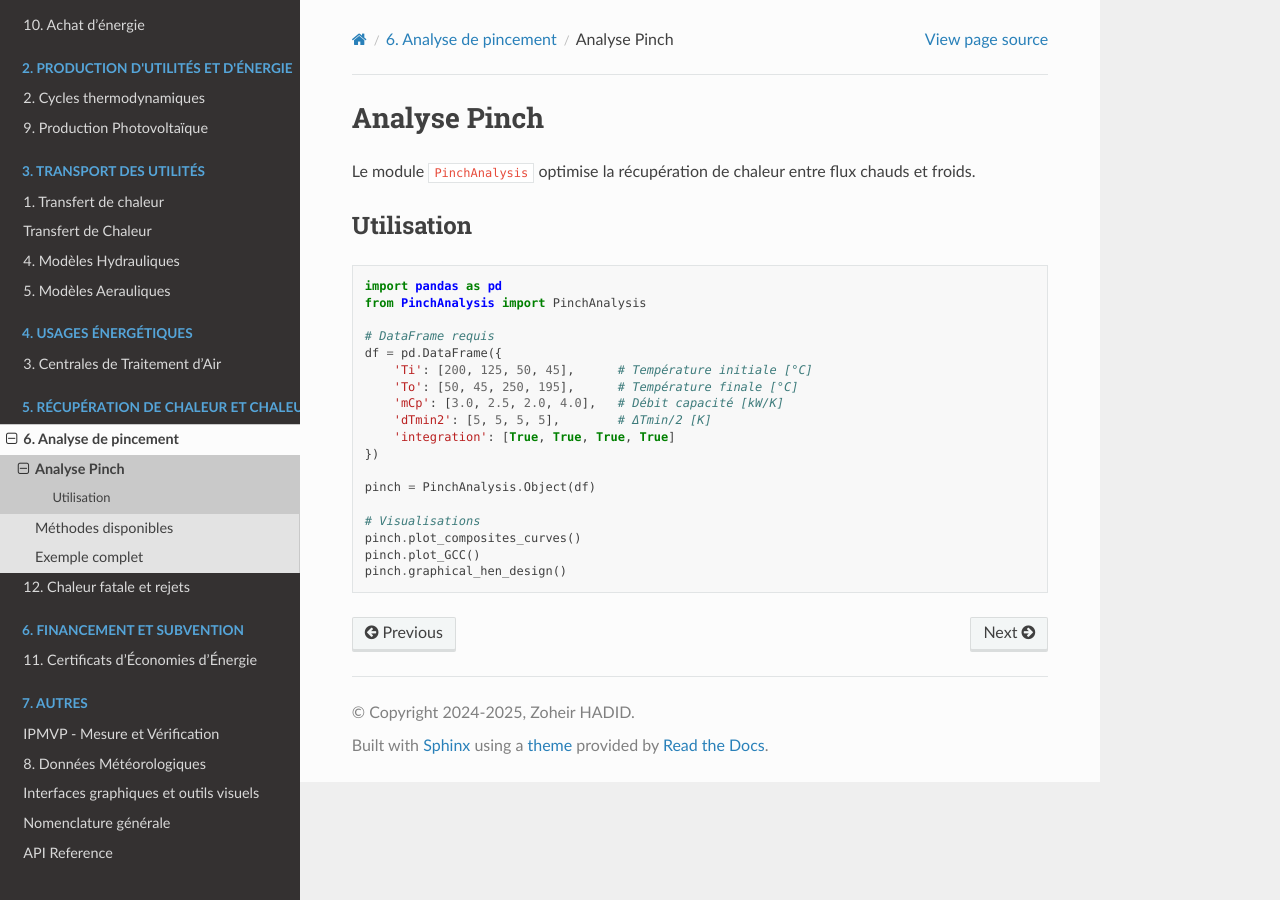
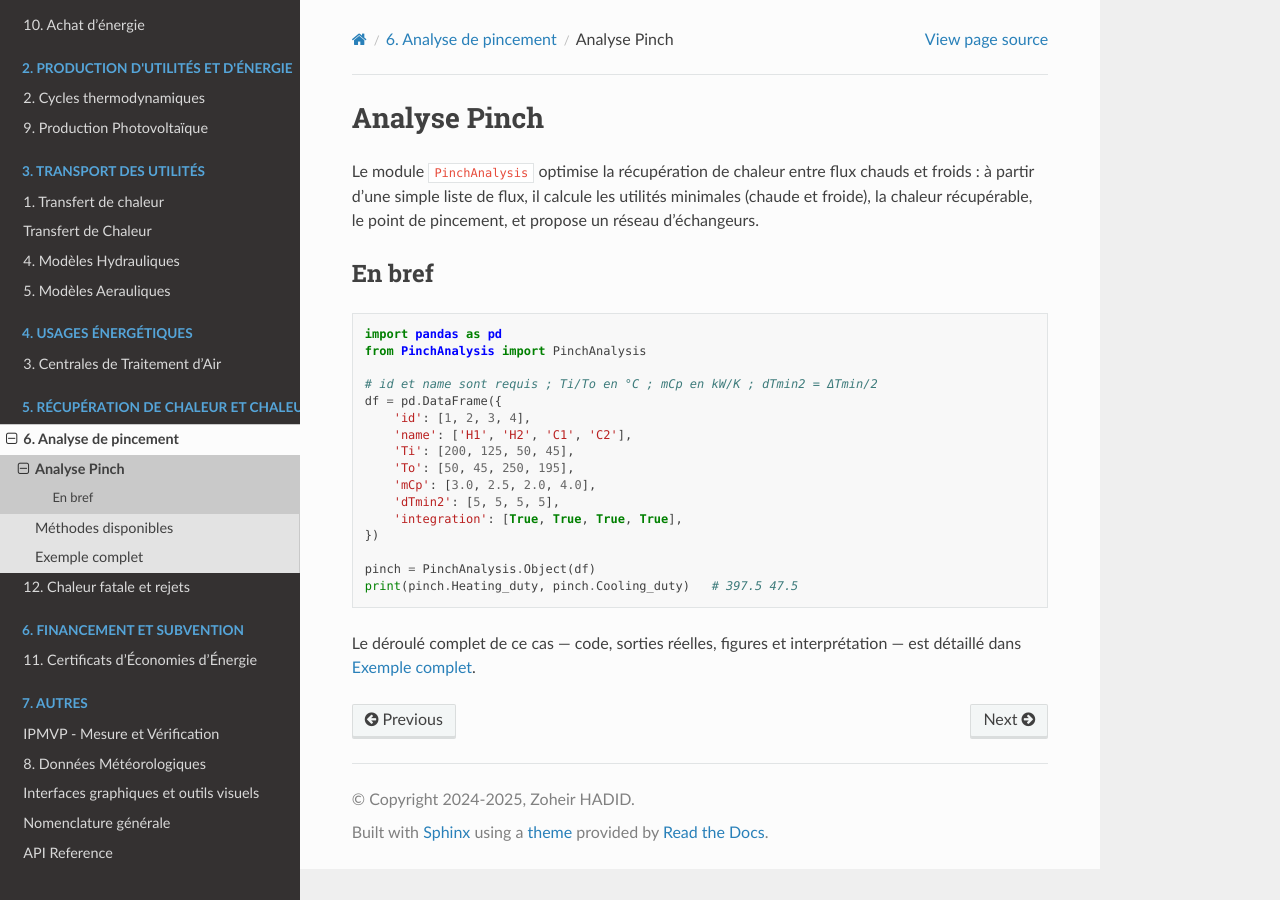
Before and after one commit to ZoheirHADID/EnergySystemModels-fr, a Sphinx documentation site: the page built from docs/source/006-pinch_analysis/introduction.rst, in a window 1280 px wide. Built offline with Sphinx 7.4.7 and the Read the Docs theme 3.1.0, drawn with Linux system fonts in a browser that asks for light colours.

Commit message:
2026-07-10-001

```diff
--- a/docs/source/006-pinch_analysis/introduction.rst
+++ b/docs/source/006-pinch_analysis/introduction.rst
@@ -1,28 +1,32 @@
 Analyse Pinch
 =============
 
-Le module ``PinchAnalysis`` optimise la récupération de chaleur entre flux chauds et froids.
+Le module ``PinchAnalysis`` optimise la récupération de chaleur entre flux
+chauds et froids : à partir d'une simple liste de flux, il calcule les utilités
+minimales (chaude et froide), la chaleur récupérable, le point de pincement, et
+propose un réseau d'échangeurs.
 
-Utilisation
------------
+En bref
+-------
 
 .. code-block:: python
 
    import pandas as pd
    from PinchAnalysis import PinchAnalysis
 
-   # DataFrame requis
+   # id et name sont requis ; Ti/To en °C ; mCp en kW/K ; dTmin2 = ΔTmin/2
    df = pd.DataFrame({
-       'Ti': [200, 125, 50, 45],      # Température initiale [°C]
-       'To': [50, 45, 250, 195],      # Température finale [°C]
-       'mCp': [3.0, 2.5, 2.0, 4.0],   # Débit capacité [kW/K]
-       'dTmin2': [5, 5, 5, 5],        # ΔTmin/2 [K]
-       'integration': [True, True, True, True]
+       'id': [1, 2, 3, 4],
+       'name': ['H1', 'H2', 'C1', 'C2'],
+       'Ti': [200, 125, 50, 45],
+       'To': [50, 45, 250, 195],
+       'mCp': [3.0, 2.5, 2.0, 4.0],
+       'dTmin2': [5, 5, 5, 5],
+       'integration': [True, True, True, True],
    })
 
    pinch = PinchAnalysis.Object(df)
+   print(pinch.Heating_duty, pinch.Cooling_duty)   # 397.5 47.5
 
-   # Visualisations
-   pinch.plot_composites_curves()
-   pinch.plot_GCC()
-   pinch.graphical_hen_design()
+Le déroulé complet de ce cas — code, sorties réelles, figures et interprétation
+— est détaillé dans :doc:`exemples`.
```
